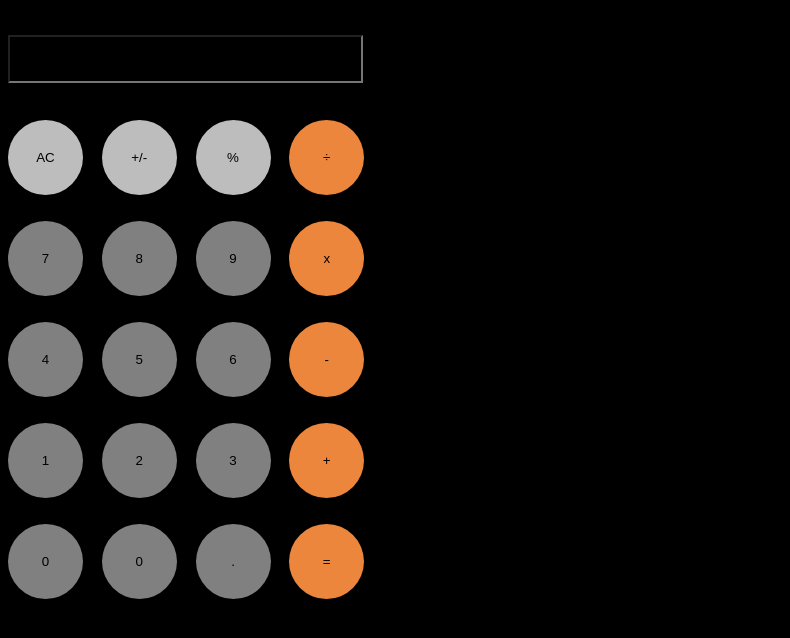
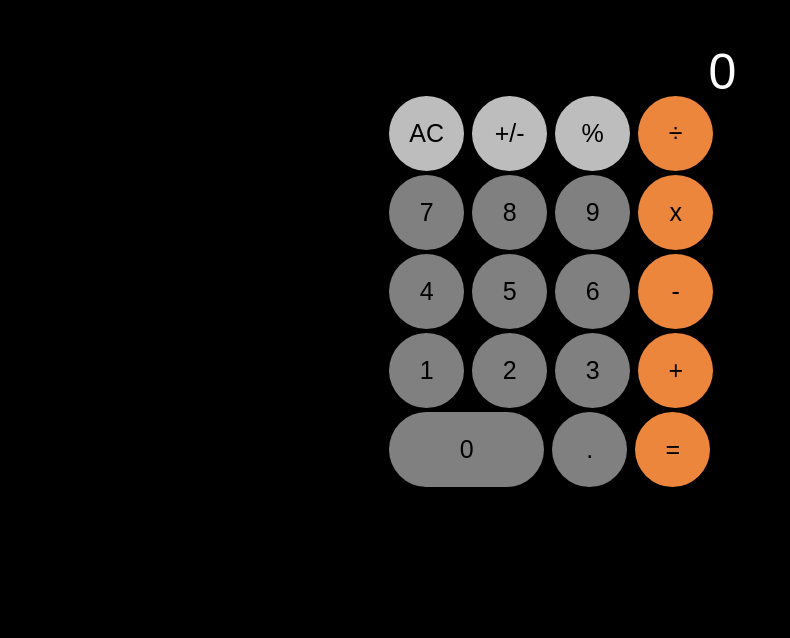
Before and after one commit to hanaaalbasheer/calculator, a plain HTML site: page index.html in a window 1280 px wide. Shown: the whole page, without its empty margins (0-790 px from the left). Drawn offline with Linux system fonts and the light colour scheme.

Commit message:
edit2
editCalc

```diff
--- a/index.html
+++ b/index.html
@@ -1,6 +1,7 @@
 <!DOCTYPE html>
 <html lang="en">
 <title>calculator</title>
+
 <head>
   <meta charset="UTF-8">
   <meta name="viewport" content="width=device-width, initial-scale=1.0">
@@ -8,44 +9,44 @@
   <title>Document</title>
   <link rel="stylesheet" href="style.css">
 </head>
+
 <body>
   <div class="calculator">
-            <input type="text" class="input" value="">
-
+    <input type="text" class="input" id="input" placeholder="0" readonly="readonly">
     <div class="calculator-keys">
       <div class="row1">
-              <button type="button" class="button up3" value="AC">AC</button>
-              <button type="button" class="button up3" value="+/-">+/-</button>
-              <button type="button" class="button up3" value="%">%</button>
-              <button type="button" class="button orange" value="÷">÷</button>
+        <button class="button up3" value="AC" onclick="clean('')">AC</button>
+        <button class="button up3" value="-" onclick="calculate('-')">+/-</button>
+        <button class="button up3" value="%" onclick="calculate('%')">%</button>
+        <button class="button orange" value="/" onclick="calculate('/')">÷</button>
       </div>
       <div class="row2">
-              <button type="button" class="button" value="7">7</button>
-              <button type="button" class="button" value="8">8</button>
-              <button type="button" class="button" value="9">9</button>
-              <button type="button" class="button orange" value="x">x</button>
+        <button class="button" value="7" onclick="calculate('7')">7</button>
+        <button class="button" value="8" onclick="calculate('8')">8</button>
+        <button class="button" value="9" onclick="calculate('9')">9</button>
+        <button class="button orange" value="x" onclick="calculate('*')">x</button>
       </div>
 
       <div class="row3">
-              <button type="button"  class="button" value="4">4</button>
-              <button type="button"  class="button" value="5">5</button>
-              <button type="button"  class="button"  value="6">6</button>
-              <button type="button"  class="button orange" value="-">-</button>
+        <button class="button" value="4" onclick="calculate('4')">4</button>
+        <button class="button" value="5" onclick="calculate('5')">5</button>
+        <button class="button" value="6" onclick="calculate('6')">6</button>
+        <button class="button orange" value="-" onclick="calculate('-')">-</button>
       </div>
       <div class="row4">
-              <button type="button" class="button" value="1">1</button>
-              <button type="button" class="button" value="2">2</button>
-              <button type="button" class="button" value="3">3</button>
-              <button type="button" class="button orange" value="+">+</button>
+        <button class="button" value="1" onclick="calculate('1')">1</button>
+        <button class="button" value="2" onclick="calculate('2')">2</button>
+        <button class="button" value="3" onclick="calculate('3')">3</button>
+        <button class="button orange" value="+" onclick="calculate('+')">+</button>
       </div>
       <div class="row5">
-              <button type="button" class="button" value="0">0</button>
-              <button type="button" class="button" value="0">0</button>
-              <button type="button" class="button" value=".">.</button>
-              <button type="button"class="button orange" value="=">=</button>
+        <button class="button zero" value="0" onclick="calculate('0')">0</button>
+        <button class="button" value="." onclick="calculate('.')">.</button>
+        <button class="button orange" value="=" onclick="result()">=</button>
       </div>
+</div>
+    </div>
+    <script src="main.js"></script>
+</body>
 
-
-    </div>
-</body>
 </html>
--- a/main.js
+++ b/main.js
@@ -0,0 +1,6 @@
+var input = document.getElementById('input');
+function calculate(e){ input.value += e; }
+
+function clean(){ input.value = ''; }
+
+function result(){ input.value = eval(input.value); }
--- a/style.css
+++ b/style.css
@@ -1,30 +1,47 @@
-body{
-font-style: italic;
-    font-size: 75px;
-    background-attachment: fixed;
+body {
     background-color: black;
-    align-self: center;
-
 }
-.button{
-width: 75px;
-height: 75px;
-border-radius: 100px;
-background-color: gray;
-border: none;
+.calculator{
+    margin: 50px auto;
+    width: 40%;
 }
-.orange{
-
-    background-color: rgb(236, 134, 60);
-
-}
-.up3{
-    background-color: rgb(189, 189, 189);
-}
-.input{
+.input {
     width: 347px;
     height: 42px;
     background-color: black;
     font-size: 50px;
     color: white;
+    border: none;
+    text-align: right;
 }
+.input::placeholder {
+    color: #fff;
+}
+
+.button {
+    width: 75px;
+    height: 75px;
+    font-size: 25px;
+    border-radius: 100px;
+    background-color: gray;
+    border: none;
+    margin: 2px;
+}
+
+.button:hover {
+    background: #fff;
+}
+
+.zero {
+    width: 155px;
+}
+
+.orange {
+
+    background-color: rgb(236, 134, 60);
+
+}
+
+.up3 {
+    background-color: rgb(189, 189, 189);
+}
```
Lines whose indentation alone changed are shown as unchanged.
